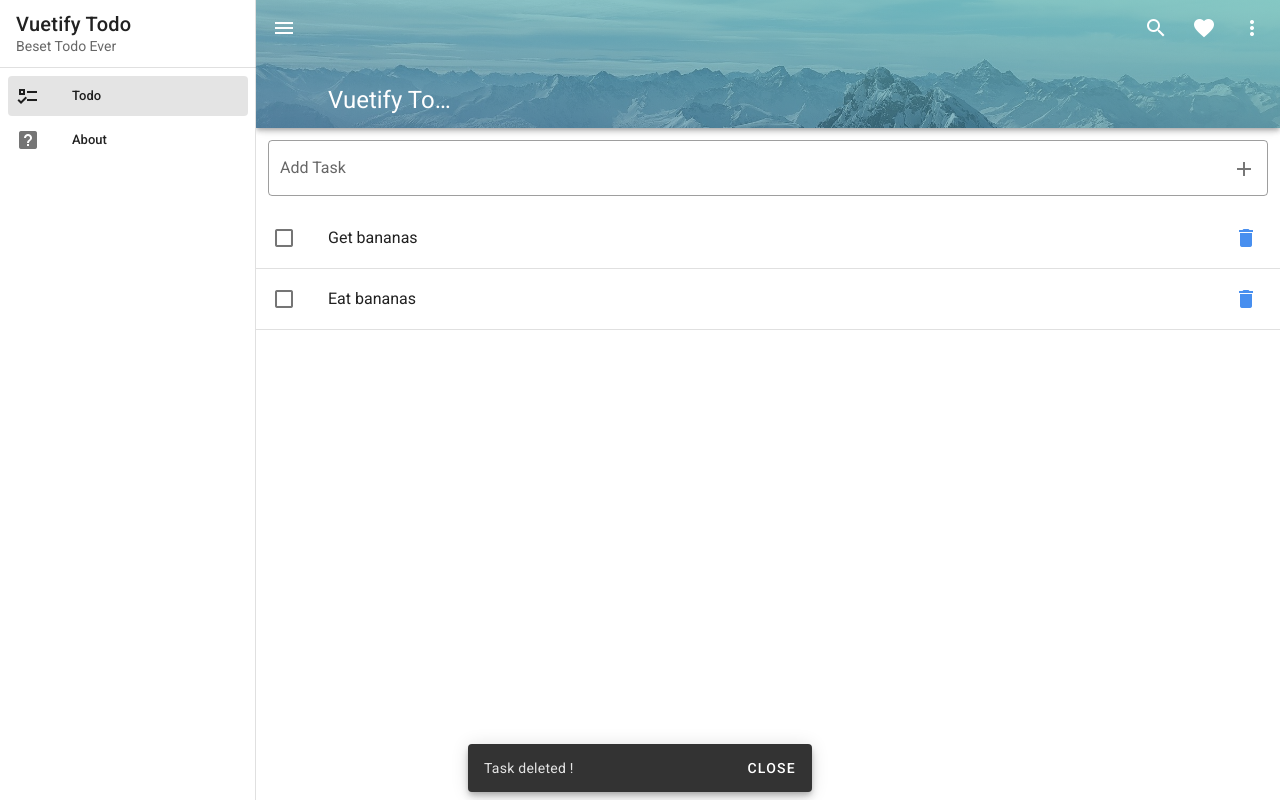
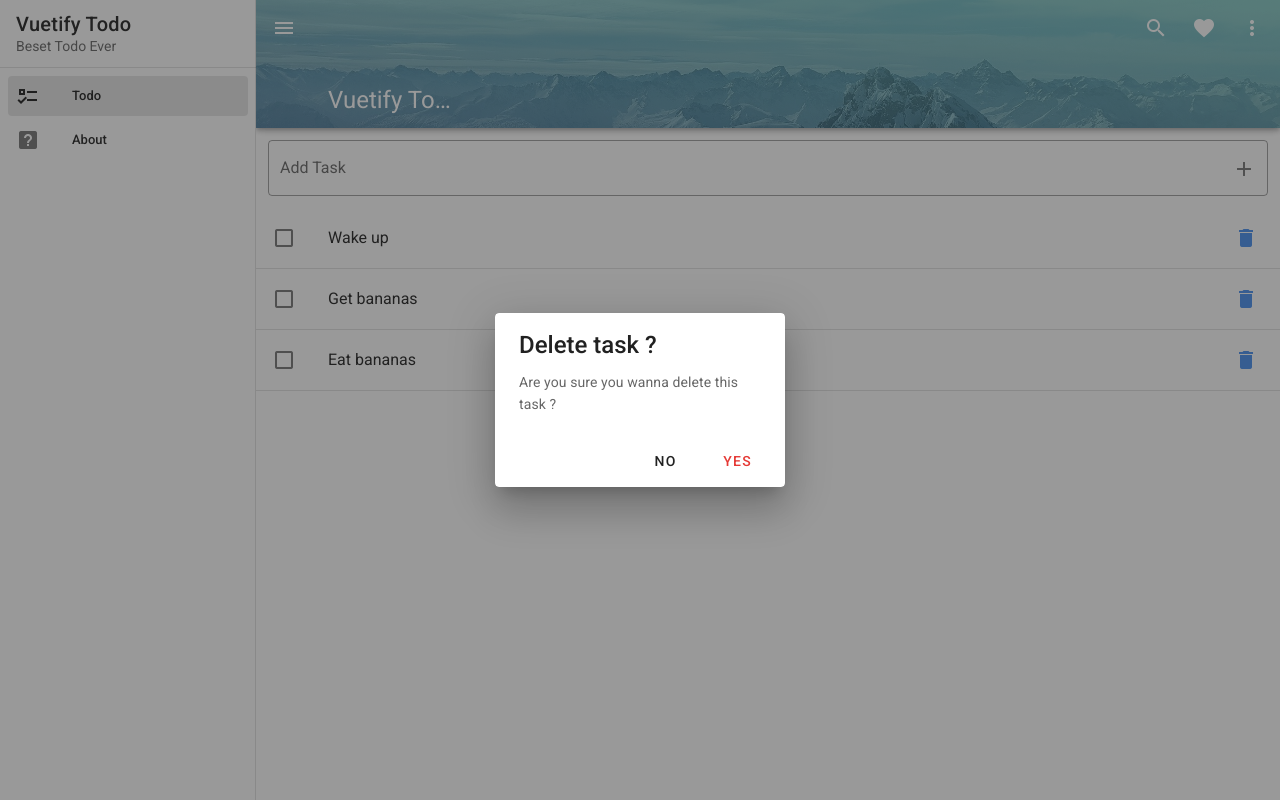
Before and after one commit to Nikuspokus/Udemy-Vuetify-Todo, a Vue app: page /#/ in a window 1280 px wide. Both pictures are taken after a click on the button 1246 px from the left and 238 px from the top of the page. Built offline with nearby package versions, Linux system fonts and the light colour scheme.

Commit message:
Chap - 247 - Module - 8 - FINI

```diff
--- /dev/null
+++ b/src/components/Todo/Dialogs/DialogDelete.vue
@@ -0,0 +1,42 @@
+<template>
+  <v-dialog
+      value="false"
+      persistent
+      max-width="290"
+    >
+
+      <v-card>
+        <v-card-title class="headline">
+          Delete task ?
+        </v-card-title>
+        <v-card-text>Are you sure you wanna delete this task ?</v-card-text>
+        <v-card-actions>
+          <v-spacer></v-spacer>
+          <v-btn
+            @click="$emit('close')"
+            text
+          >
+            No
+          </v-btn>
+          <v-btn
+            @click="$store.dispatch('deleteTask', task.id)"
+            color="red darken-1"
+            text
+          >
+            Yes
+          </v-btn>
+        </v-card-actions>
+      </v-card>
+    </v-dialog>
+</template>
+
+<script>
+export default {
+  props: ['task']
+
+}
+</script>
+
+<style>
+
+</style>
--- a/src/components/Todo/Task.vue
+++ b/src/components/Todo/Task.vue
@@ -17,18 +17,34 @@
           </v-list-item-content>
 
           <v-list-item-action>
-            <v-btn @click.stop="$store.dispatch('deleteTask', task.id)" icon>
+            <v-btn @click.stop="dialogs.delete = true" icon>
               <v-icon color="primary lighten-1">mdi-delete</v-icon>
             </v-btn>
           </v-list-item-action>
         </template>
       </v-list-item>
       <v-divider></v-divider>
+
+      <dialog-delete
+      v-if="dialogs.delete"
+      @close="dialogs.delete = false"
+      :task="task"
+      />
     </div>
 </template>
 
 <script>
 export default {
-  props:['task']
+  props:['task'],
+  data() {
+    return {
+      dialogs: {
+        delete: false
+      }
+    }
+  },
+  components: {
+    'dialog-delete': require('@/components/Todo/Dialogs/DialogDelete.vue').default
+  }
 }
 </script>
```
